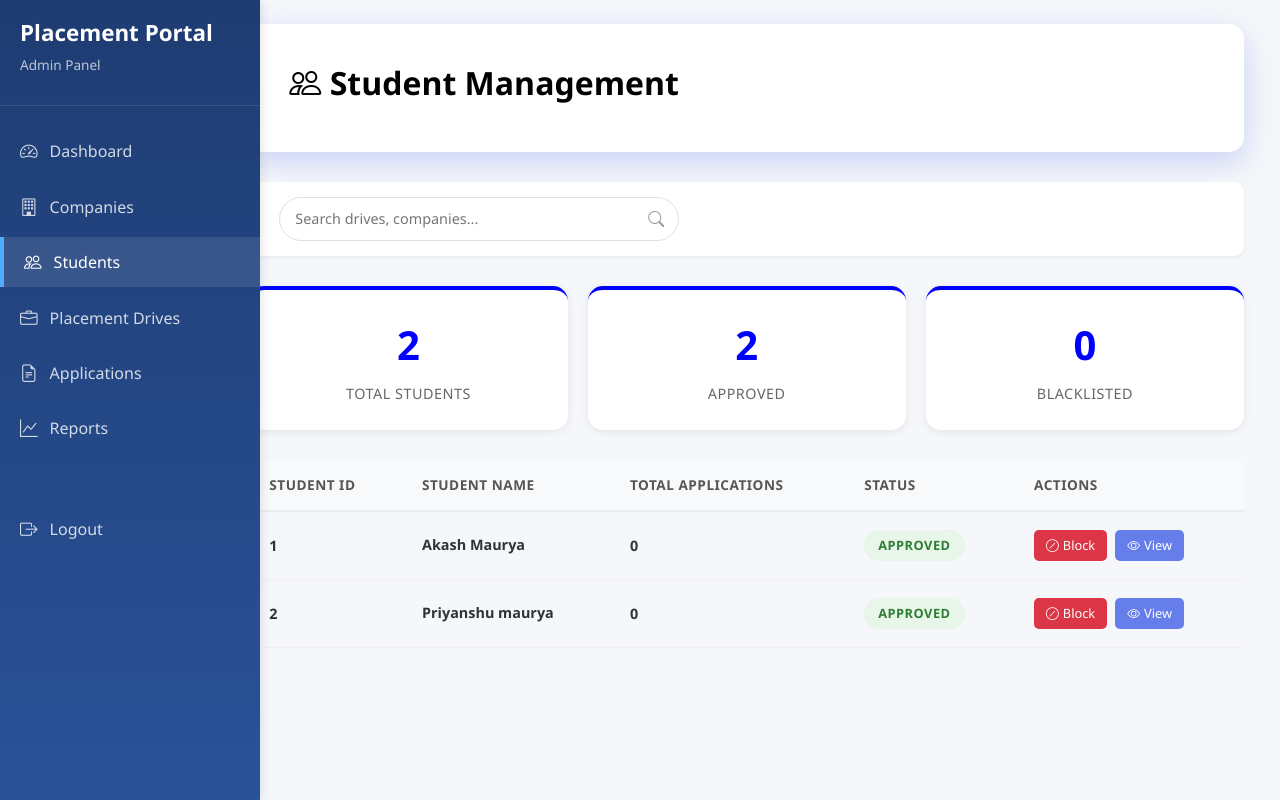
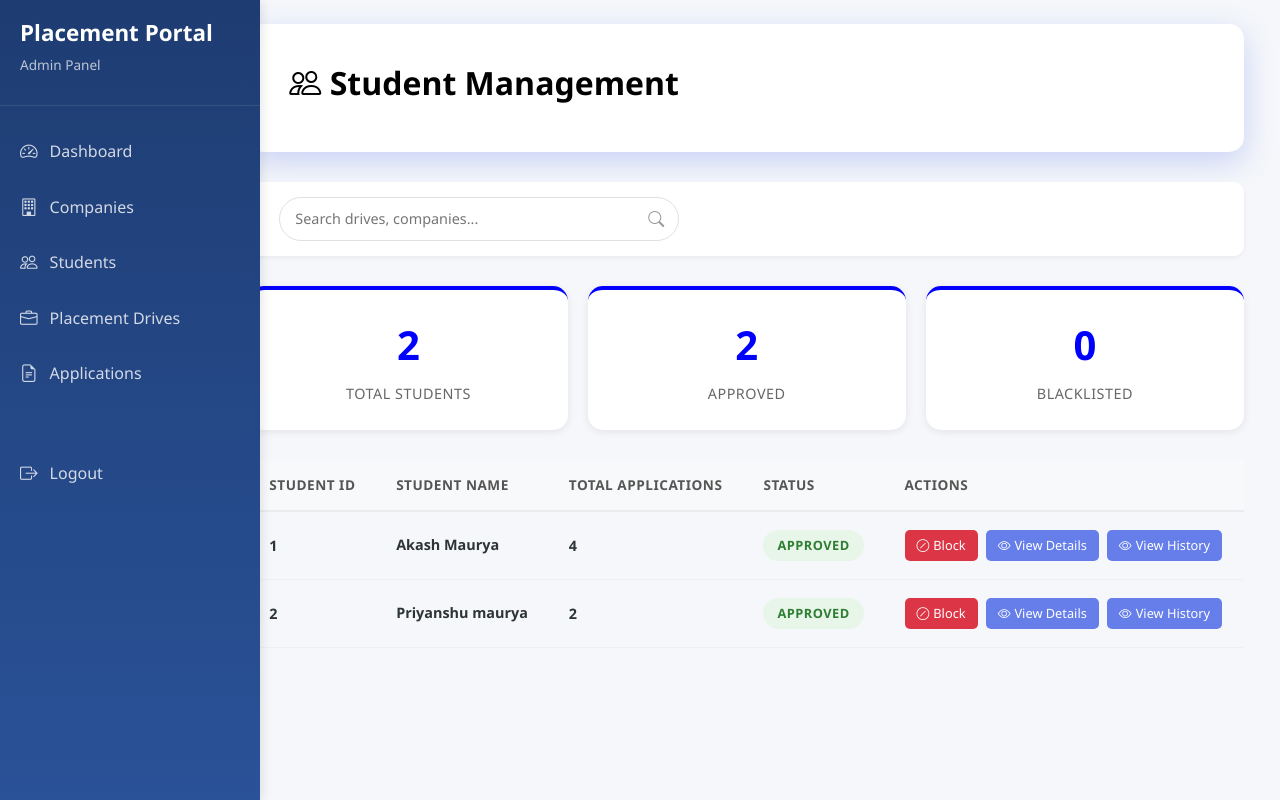
Before and after one commit to 23f1001713/Placement-Portal-App, a Flask app: page /admin/student in a window 1280 px wide. Run offline with Flask 3, Linux system fonts and the light colour scheme; a user stored in the database is signed in; data comes from the database, SQL or seed files in the repository; both versions use the stored data as it was after the commit.

Commit message:
90% is complete

```diff
--- a/app.py
+++ b/app.py
@@ -225,6 +225,8 @@ def admin_student():
                            apple = apple
                            )
 
+
+
 @app.route('/block_unblock_student/<int:student_id>')
 @login_required
 def Block_unblock_student(student_id):
@@ -342,13 +344,15 @@ def close_drive(drive_id):
 
 
 
+@app.route('/admin/<int:student_id>/history')
+
+def history_ad(student_id):
 
 
-@app.route('/admin/report')
-@login_required
-def admin_reports():
-    return render_template('admin/admin_report.html')
+    apple = Application.query.filter_by(student_id = student_id)
 
+    return render_template('student/student_history.html',
+                           apple = apple)
 
 
 
@@ -404,7 +408,7 @@ def student():
                            t_d = len(t_d) ,
                            applied = len(application),
                            s = student,
-                           apple = application[0],
+                           apple = application,
                            sh = len(short),
                            se = len(sele),
                            drive = drive)
@@ -485,9 +489,15 @@ def student_apply(drive_id):
 
 
 
+@app.route('/history')
 
+def history_st():
 
+    student = Student.query.filter_by(user_id = current_user.id).first_or_404()
+    apple = Application.query.filter_by(student_id = student.id)
 
+    return render_template('student/student_history.html',
+                           apple = apple)
 
 
 
--- a/templates/admin/admin.html
+++ b/templates/admin/admin.html
@@ -36,7 +36,7 @@
 {% endblock %}
 {% block content %}
 
-<div class="top-nav">
+<div class="nav">
     <div>
         <h1 class="h3 mb-1">Overview</h1>
         <p class="text-muted mb-0">welcome back, Administrator</p>
@@ -89,14 +89,14 @@
                             <div>
                                 <h6 class="text-muted text-uppercase small">Total Applications</h6>
 
-                                <h2 class="mb-0"><a href="{{url_for('admin_drives')}}">{{t_a}}</a></h2>
+                                <h2 class="mb-0"><a href="{{url_for('admin_applications')}}">{{t_a}}</a></h2>
                             </div>
                             <span class="badge bg-warning rounded-circle p-2">
                                 <i class="bi bi-file-text fs-5"></i>
                             </span>
                         </div>
                         <div class="mt-3">
-                            <span class="text-info small"><a href="{{url_for('admin_drives')}} ">View
+                            <span class="text-info small"><a href="{{url_for('admin_applications')}} ">View
                                     more > </a></span>
                         </div>
                     </div>
--- a/templates/admin/admin_base.html
+++ b/templates/admin/admin_base.html
@@ -34,34 +34,34 @@
             box-shadow: 2px 0 10px rgba(0, 0, 0, 0.1);
         }
 
-        .sidebar-brand {
+        .sidebar-logo {
             padding: 0 20px 30px;
             border-bottom: 1px solid rgba(255, 255, 255, 0.1);
             margin-bottom: 20px;
         }
 
-        .sidebar-brand h3 {
+        .sidebar-logo h3 {
             color: white;
             font-size: 1.4rem;
             font-weight: 600;
         }
 
-        .sidebar-brand p {
+        .sidebar-logo p {
             color: rgba(255, 255, 255, 0.7);
             font-size: 0.85rem;
             margin: 0;
         }
 
-        .sidebar-menu {
+        .sidebar-list {
             list-style: none;
             padding: 0;
         }
 
-        .sidebar-menu li {
+        .sidebar-list li {
             margin-bottom: 5px;
         }
 
-        .sidebar-menu a {
+        .sidebar-list a {
             display: flex;
             align-items: center;
             padding: 12px 20px;
@@ -72,20 +72,19 @@
 
 
 
-        .sidebar-menu i {
+        .sidebar-list i {
             margin-right: 12px;
             font-size: 1.1rem;
         }
 
-        /* Main Content */
+
         .main-content {
             margin-left: 260px;
             padding: 30px;
             min-height: 100vh;
         }
 
-        /* Top Navigation */
-        .top-nav {
+        .nav {
             background: white;
             padding: 15px 30px;
             border-radius: 10px;
@@ -164,27 +163,27 @@
             box-shadow: 0 10px 30px rgba(102, 126, 234, 0.3);
         }
 
-        .page-header h1 {
+        .header h1 {
             font-size: 2rem;
             margin-bottom: 10px;
             font-weight: 700;
         }
 
-        .page-header p {
+        .header p {
             margin: 0;
             opacity: 0.9;
             font-size: 1rem;
         }
 
 
-        .stats-row {
+        .stats {
             display: grid;
             grid-template-columns: repeat(auto-fit, minmax(200px, 1fr));
             gap: 20px;
             margin-bottom: 30px;
         }
 
-        .stat-card {
+        .stat {
             background: white;
             padding: 25px;
             border-radius: 12px;
@@ -646,17 +643,17 @@
             border-color: #667eea;
         }
 
-        /* Table View */
-        .applications-table {
+
+        .app-tab {
             width: 100%;
             border-collapse: collapse;
         }
 
-        .applications-table thead {
+        .app-tab thead {
             background: #f8f9fa;
         }
 
-        .applications-table th {
+        .app-tab th {
             padding: 15px 20px;
             text-align: left;
             font-size: 0.85rem;
@@ -667,16 +664,16 @@
             border-bottom: 2px solid #e9ecef;
         }
 
-        .applications-table tbody tr {
+        .app-tab tbody tr {
             border-bottom: 1px solid #f0f0f0;
             transition: all 0.3s ease;
         }
 
-        .applications-table tbody tr:hover {
+        .app-tab tbody tr:hover {
             background: #f8f9fa;
         }
 
-        .applications-table td {
+        .app-tab td {
             padding: 18px 20px;
             font-size: 0.9rem;
             color: #2d3436;
@@ -689,42 +686,27 @@
             accent-color: #667eea;
         }
 
-        .student-info-cell {
+        .s-cell {
             display: flex;
             align-items: center;
             gap: 12px;
         }
 
-        .student-avatar-sm {
-            width: 40px;
-            height: 40px;
-            border-radius: 50%;
-            background: linear-gradient(135deg, #667eea 0%, #764ba2 100%);
-            display: flex;
-            align-items: center;
-            justify-content: center;
-            color: white;
-            font-weight: bold;
-            font-size: 0.9rem;
-        }
 
-        .student-details {
+
+        .stud-deta {
             display: flex;
             flex-direction: column;
         }
 
-        .student-name {
+        .stud-name {
             font-weight: 600;
             color: #2d3436;
             margin-bottom: 2px;
         }
 
-        .student-roll {
-            font-size: 0.8rem;
-            color: #636e72;
-        }
 
-        .drive-info {
+        .d-info {
             display: flex;
             flex-direction: column;
             gap: 3px;
@@ -781,8 +763,8 @@
             font-weight: 500;
         }
 
-        /* Action Buttons in Table */
-        .table-actions {
+
+        .t-a {
             display: flex;
             gap: 8px;
         }
@@ -1232,11 +1214,11 @@
         <div class="row">
             <!-- side bar code is here-->
             <div class="sidebar">
-                <div class="sidebar-brand">
+                <div class="sidebar-logo">
                     <h3>Placement Portal</h3>
                     <p>Admin Panel</p>
                 </div>
-                <ul class="sidebar-menu">
+                <ul class="sidebar-list">
                     <li>
                         <a href="{{url_for('admin')}}" class="a">
                             <i class="bi bi-speedometer2"></i>
@@ -1267,12 +1249,7 @@
                             <span>Applications</span>
                         </a>
                     </li>
-                    <li>
-                        <a href="{{url_for('admin_reports')}}" class="a_r">
-                            <i class="bi bi-graph-up"></i>
-                            <span>Reports</span>
-                        </a>
-                    </li>
+
 
                     <li>
                         <a href="{{url_for('logout')}}" style="margin-top: 50px;">
--- a/templates/admin/admin_student.html
+++ b/templates/admin/admin_student.html
@@ -37,13 +37,13 @@
 {% block content %}
 
 
-<div class="page-header">
+<div class="header">
     <h1><i class="bi bi-people"></i> Student Management</h1>
 
 
 </div>
-<div class="top-nav">
-    <div class="search-bar">
+<div class="nav">
+    <div class="search">
         <input type="text" placeholder="Search drives, companies...">
         <i class="bi bi-search"></i>
     </div>
@@ -54,16 +54,16 @@
 
 
 
-<div class="stats-row">
-    <div class="stat-card hov">
+<div class="stats ">
+    <div class="stat hov">
         <div class="stat-number">{{t_s}}</div>
         <div class="stat-label">Total Students</div>
     </div>
-    <div class="stat-card applied hov">
+    <div class="stat applied hov">
         <div class="stat-number">{{t_app}}</div>
         <div class="stat-label">Approved</div>
     </div>
-    <div class="stat-card shortlisted hovr">
+    <div class="stat shortlisted hovr">
         <div class="stat-number">{{t_b}}</div>
         <div class="stat-label">Blacklisted</div>
     </div>
@@ -75,7 +75,7 @@
 
 
 <div id="tableView">
-    <table class="applications-table">
+    <table class="app-tab">
         <thead>
             <tr>
 
@@ -93,21 +93,21 @@
 
                 <td><strong>{{s.id}}</strong></td>
                 <td>
-                    <div class="student-info-cell">
+                    <div class="s-cell">
 
-                        <div class="student-details">
-                            <div class="student-name">{{s.name}}</div>
+                        <div class="stud-deta">
+                            <div class="stud-name">{{s.name}}</div>
 
                         </div>
                     </div>
                 </td>
 
                 <td>
-                    <div class="drive-info">
+                    <div class="d-info">
                         {% set ns = namespace(count=0) %}
 
                         {% for d in apple %}
-                        {% if d.student_id_id == s.id %}
+                        {% if d.student_id == s.id %}
 
                         {% set ns.count = ns.count + 1 %}
                         {% endif %}
@@ -128,7 +128,7 @@
 
                 </td>
                 <td>
-                    <div class="table-actions">
+                    <div class="t-a">
                         <a href="{{ url_for('Block_unblock_student',student_id=s.id) }}">
                             {% if s.is_blacklisted == True %}
                             <button style="background-color: #28a745; color: white;" class="btn-sm btn-view">
@@ -142,7 +142,12 @@
                         </a>
                         <a href="{{url_for('student_details', student_id = s.id)}}">
                             <button class="btn-sm btn-view">
-                                <i class="bi bi-eye"></i> View
+                                <i class="bi bi-eye"></i> View Details
+                            </button>
+                        </a>
+                        <a href="{{url_for('history_ad', student_id = s.id)}}">
+                            <button class="btn-sm btn-view">
+                                <i class="bi bi-eye"></i> View History
                             </button>
                         </a>
                     </div>
--- a/templates/company/company_app.html
+++ b/templates/company/company_app.html
@@ -53,6 +53,7 @@
 {% endblock %}
 
 {% block content %}
+<div class="main-container">
     <div class="section-card">
         <div class="section-header">
             <h2>
@@ -139,6 +140,7 @@
             {% endfor %}
         </div>
     </div>
+</div>
 
 
 
--- a/templates/company/company_drive.html
+++ b/templates/company/company_drive.html
@@ -20,7 +20,7 @@
 
 {% block content %}
 <div class="dri">
-    <!-- Active Drives -->
+
     <div class="section-card">
         <div class="section-header">
             <h2>
--- a/templates/student/student_base.html
+++ b/templates/student/student_base.html
@@ -464,6 +464,8 @@
                 <li><a href="{{url_for('student_drive')}}" class="s_d"><i class="bi bi-briefcase"></i> Drives</a></li>
                 <li><a href="{{url_for('student_application')}}" class="s_a"><i class="bi bi-file-earmark-text"></i> My
                         Applications</a></li>
+                <li><a href="{{url_for('history_st')}}" class="s_a"><i class="bi bi-file-earmark-text"></i> My
+                        History</a></li>
                 <li><a href="{{url_for('student_profile')}}" class="s_p"><i class="bi bi-person"></i> Profile</a>
                 </li>
                 <li><a href="{{url_for('logout')}}" class="s_p"><i class="bi bi-box-arrow-right"></i> Logout</a>
--- a/templates/student/student_dashboard.html
+++ b/templates/student/student_dashboard.html
@@ -535,7 +535,7 @@
         </div>
     </div>
 
-    <!-- My Applications -->
+
     <div class="section">
         <div class="header">
             <h2>
```
Also changed, not shown: other parts of templates/admin/admin_base.html (+23 -25 lines), templates/admin/admin_applications.html (+20 -15 lines), templates/admin/admin_companies.html (+13 -19 lines), templates/admin/admin_drives.html (+8 -8 lines), templates/admin/admin_report.html (deleted, +0 -15 lines), templates/company/company.html (+4 -5 lines), templates/company/company_base.html (+5 -5 lines), templates/login.html (+4 -4 lines), templates/student/student_history.html (added, +150 -0 lines), instance/portal.db. Lines whose indentation alone changed are shown as unchanged.
